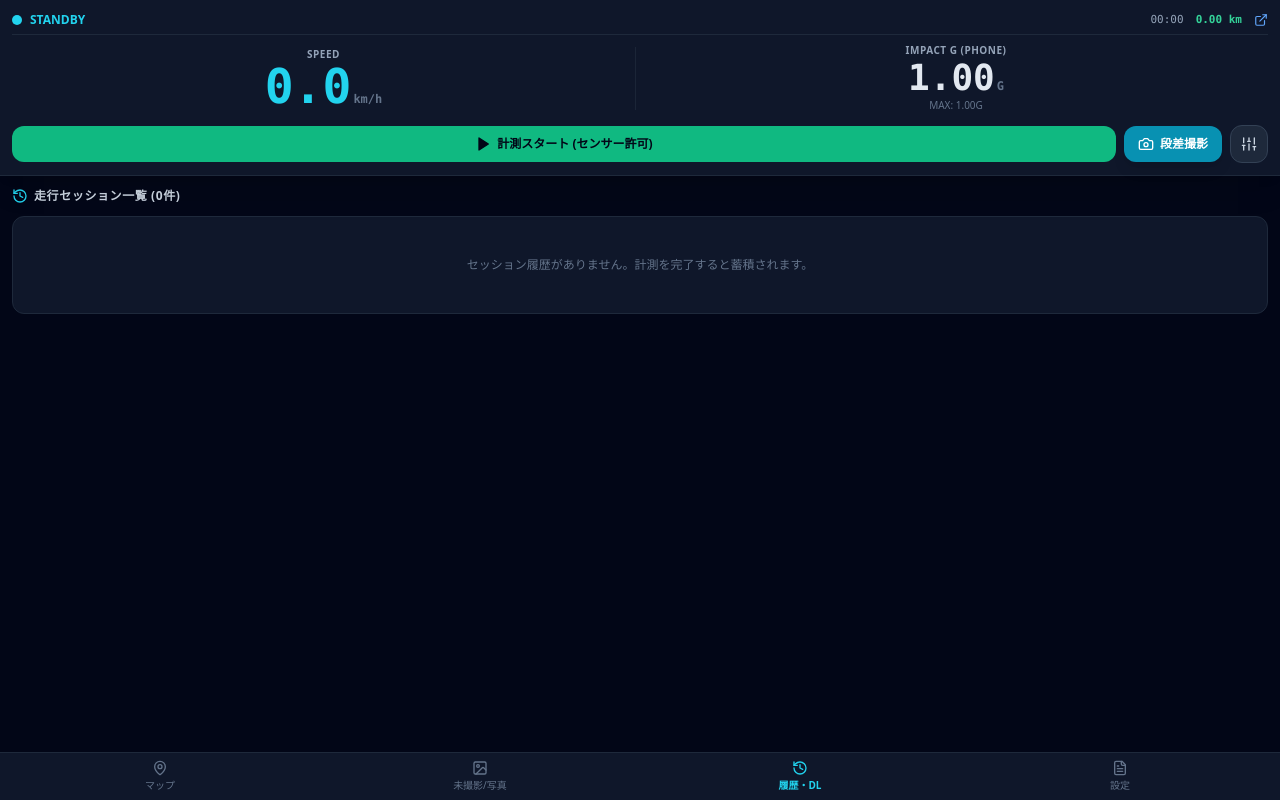
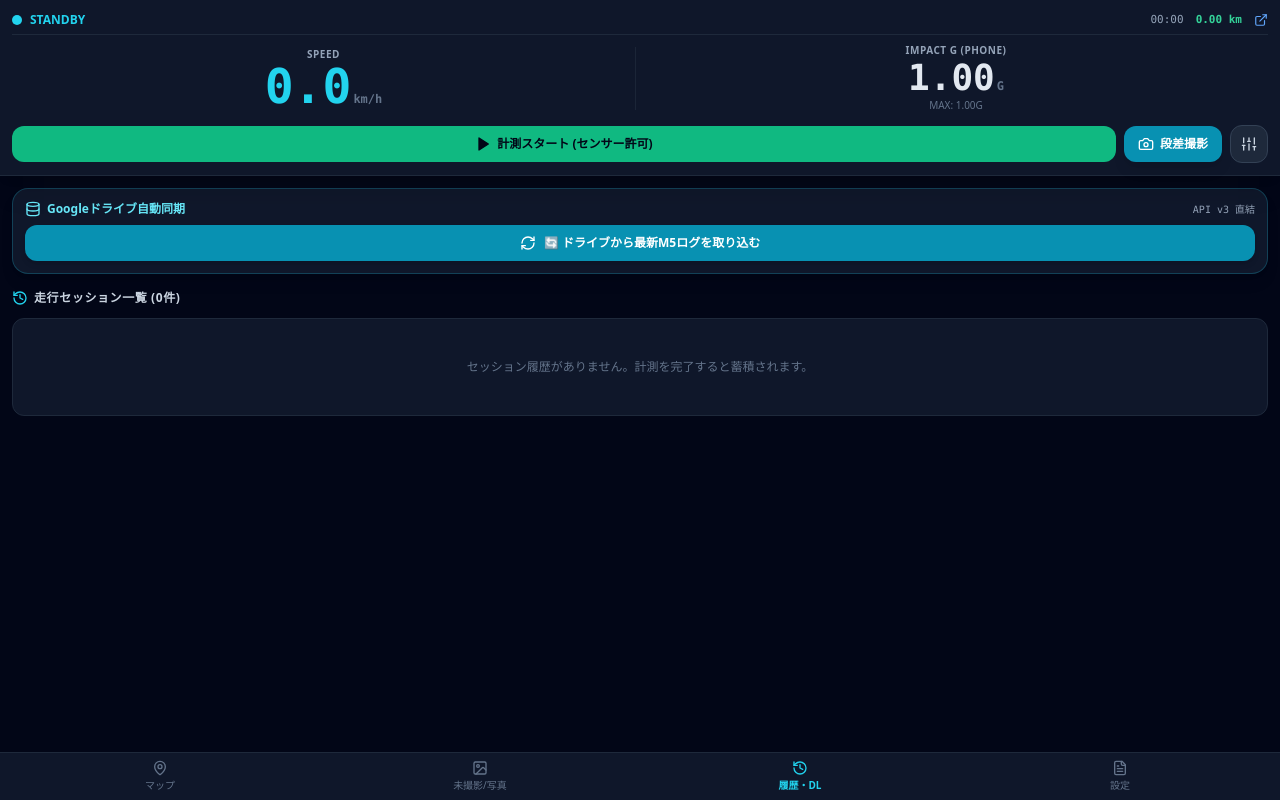
Before and after one commit to cat-karumia/gps-logger, a Next.js app: page /gps-logger/ in a window 1280 px wide. Both pictures are taken after a click on the button "履歴・DL". Built offline with nearby package versions, Linux system fonts and the light colour scheme.

Commit message:
Update CyclingDashboard.tsx

```diff
--- a/src/components/CyclingDashboard.tsx
+++ b/src/components/CyclingDashboard.tsx
@@ -19,8 +19,14 @@ import {
   Edit2,
   Check,
   ChevronDown,
-  ChevronUp
+  ChevronUp,
+  RefreshCw,
+  Database
 } from "lucide-react";
+
+// Google Drive 設定 (GitHub Pages用フロントエンド直叩き)
+const GOOGLE_API_KEY = "AIzaSyAYislWzcpW08gA9kDP19jL72UF0E_1h6Y";
+const DRIVE_FOLDER_ID = "1OyQd7HRAXA9FGUd-BAIP0j193wClvK5r";
 
 interface BumpPoint {
   id: string;
@@ -64,6 +70,10 @@ export default function CyclingDashboard() {
   const [currentRoute, setCurrentRoute] = useState<{ lat: number; lng: number; time: number; speed: number }[]>([]);
   const [allSessions, setAllSessions] = useState<RideSession[]>([]);
   const [nearbyBump, setNearbyBump] = useState<BumpPoint | null>(null);
+
+  // Google Drive 同期状態
+  const [isSyncingDrive, setIsSyncingDrive] = useState(false);
+  const [syncStatusMsg, setSyncStatusMsg] = useState<string | null>(null);
 
   // セッション編集状態
   const [editingSessionId, setEditingSessionId] = useState<string | null>(null);
@@ -159,13 +169,116 @@ export default function CyclingDashboard() {
     localStorage.setItem("velo_sessions_history", JSON.stringify(sessions));
   };
 
-  // 2. 加速度センサー開始（iOS許可要求を明示的に処理）
+  // 2. Google Drive API から最新の M5_*.csv を直接フェッチ＆突合
+  const fetchAndSyncFromGoogleDrive = async () => {
+    setIsSyncingDrive(true);
+    setSyncStatusMsg("Googleドライブ内を検索中...");
+
+    try {
+      // フォルダ内のファイルリストを取得
+      const listUrl = `https://www.googleapis.com/drive/v3/files?q='${DRIVE_FOLDER_ID}'+in+parents+and+trashed=false&fields=files(id,name,modifiedTime)&orderBy=modifiedTime+desc&key=${GOOGLE_API_KEY}`;
+      const listRes = await fetch(listUrl);
+      if (!listRes.ok) {
+        const errJson = await listRes.json();
+        throw new Error(errJson.error?.message || "ファイル一覧取得に失敗しました");
+      }
+      const listData = await listRes.json();
+      const files = listData.files || [];
+
+      // M5 CSV を特定
+      const m5File = files.find((f: any) => f.name.startsWith("M5_") && f.name.endsWith(".csv"));
+      if (!m5File) {
+        setSyncStatusMsg("ドライブ内に M5_*.csv が見つかりませんでした。");
+        return;
+      }
+
+      setSyncStatusMsg(`${m5File.name} をダウンロード中...`);
+
+      // ファイル本文（CSVメディア）を取得
+      const fileUrl = `https://www.googleapis.com/drive/v3/files/${m5File.id}?alt=media&key=${GOOGLE_API_KEY}`;
+      const fileRes = await fetch(fileUrl);
+      if (!fileRes.ok) throw new Error("CSVの中身の取得に失敗しました。");
+      const csvText = await fileRes.text();
+
+      // パース処理
+      const lines = csvText.trim().split("\n");
+      if (lines.length <= 1) {
+        setSyncStatusMsg("CSVにデータが含まれていません。");
+        return;
+      }
+
+      const headers = lines[0].split(",").map((h) => h.trim());
+      const epochIdx = headers.indexOf("epoch_ms");
+      const impactIdx = headers.indexOf("impact_g");
+
+      if (epochIdx === -1 || impactIdx === -1) {
+        throw new Error("CSVフォーマットが不正です (epoch_ms, impact_g 列が必須)");
+      }
+
+      let parsedCount = 0;
+      let newBumpsFound = 0;
+      const detectedBumps: BumpPoint[] = [];
+
+      for (let i = 1; i < lines.length; i++) {
+        const cols = lines[i].split(",");
+        if (cols.length < headers.length) continue;
+
+        const ts = parseInt(cols[epochIdx], 10);
+        const gVal = parseFloat(cols[impactIdx]);
+        parsedCount++;
+
+        if (gVal >= thresholdG) {
+          // 走行ルートから時刻が最も近いGPS位置を探して結合
+          let matchedLat = currentPosRef.current.lat;
+          let matchedLng = currentPosRef.current.lng;
+
+          if (currentRouteRef.current.length > 0) {
+            let minDiff = Infinity;
+            for (const r of currentRouteRef.current) {
+              const diff = Math.abs(r.time - ts);
+              if (diff < minDiff) {
+                minDiff = diff;
+                matchedLat = r.lat;
+                matchedLng = r.lng;
+              }
+            }
+          }
+
+          detectedBumps.push({
+            id: `M5_${formatDateTimeId(ts)}`,
+            lat: matchedLat,
+            lng: matchedLng,
+            impactG: gVal,
+            timestamp: ts,
+          });
+          newBumpsFound++;
+        }
+      }
+
+      // 重複排除して保存
+      const existingIds = new Set(allBumps.map((b) => b.id));
+      const freshBumps = detectedBumps.filter((b) => !existingIds.has(b.id));
+
+      if (freshBumps.length > 0) {
+        saveBumps([...freshBumps, ...allBumps]);
+      }
+
+      setSyncStatusMsg(`同期完了: ${m5File.name} (${parsedCount}行中、閾値超え段差 ${newBumpsFound}件を結合)`);
+    } catch (err: any) {
+      console.error("Drive Sync Error:", err);
+      setSyncStatusMsg(`同期エラー: ${err.message}`);
+    } finally {
+      setIsSyncingDrive(false);
+    }
+  };
+
+  // 3. 加速度センサー開始（予備用・iOS Safari許可明示）
   const startMotionSensor = async () => {
     if (typeof (DeviceMotionEvent as any) !== "undefined" && typeof (DeviceMotionEvent as any).requestPermission === "function") {
       try {
         const permissionState = await (DeviceMotionEvent as any).requestPermission();
         if (permissionState !== "granted") {
-          alert("加速度センサーの利用が許可されませんでした。設定からブラウザの動作と方向を許可してください。");
+          alert("加速度センサーの利用が許可されませんでした。");
           return;
         }
       } catch (e) {
@@ -220,7 +333,7 @@ export default function CyclingDashboard() {
     }
   };
 
-  // 3. GPS追従
+  // 4. GPS追従
   const startGpsTracking = () => {
     if (!navigator.geolocation) return;
 
@@ -322,7 +435,7 @@ export default function CyclingDashboard() {
     }
   };
 
-  // 4. 地図初期化
+  // 5. 地図初期化
   useEffect(() => {
     const initMap = () => {
       if (!mapContainerRef.current || mapRef.current) return;
@@ -776,10 +889,34 @@ export default function CyclingDashboard() {
           </div>
         )}
 
-        {/* ビュー 3: 履歴 */}
+        {/* ビュー 3: 履歴 ＆ Google Drive 同期 */}
         {activeView === "sessions" && (
           <div className="h-full overflow-y-auto p-3 space-y-3">
-            <h3 className="text-xs font-bold text-slate-300 uppercase tracking-wider flex items-center gap-1.5">
+
+            {/* Google Drive 同期コントロールパネル */}
+            <div className="bg-slate-900 border border-cyan-800/60 rounded-2xl p-3 shadow-lg">
+              <div className="flex items-center justify-between mb-2">
+                <span className="text-xs font-bold text-cyan-300 flex items-center gap-1.5">
+                  <Database className="w-4 h-4" /> Googleドライブ自動同期
+                </span>
+                <span className="text-[10px] text-slate-400 font-mono">API v3 直結</span>
+              </div>
+              <button
+                onClick={fetchAndSyncFromGoogleDrive}
+                disabled={isSyncingDrive}
+                className="w-full py-2.5 bg-cyan-600 hover:bg-cyan-500 disabled:bg-slate-800 text-white rounded-xl text-xs font-bold flex items-center justify-center gap-2 active:scale-95 transition-all shadow-md"
+              >
+                <RefreshCw className={`w-4 h-4 ${isSyncingDrive ? "animate-spin" : ""}`} />
+                {isSyncingDrive ? "同期処理中..." : "🔄 ドライブから最新M5ログを取り込む"}
+              </button>
+              {syncStatusMsg && (
+                <div className="mt-2 text-[10px] text-slate-300 bg-slate-950/80 p-2 rounded-lg border border-slate-800 break-all font-mono">
+                  {syncStatusMsg}
+                </div>
+              )}
+            </div>
+
+            <h3 className="text-xs font-bold text-slate-300 uppercase tracking-wider flex items-center gap-1.5 pt-1">
               <History className="w-4 h-4 text-cyan-400" /> 走行セッション一覧 ({allSessions.length}件)
             </h3>
             {allSessions.length === 0 ? (
```
